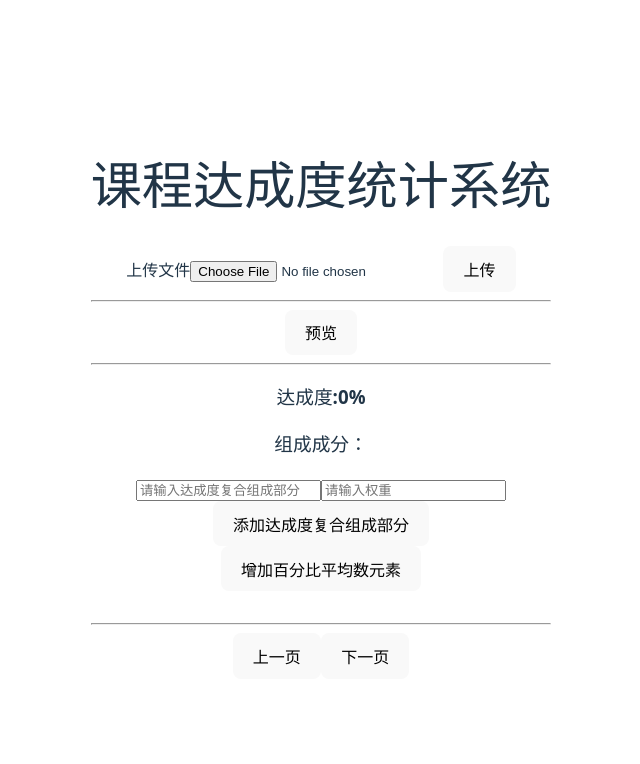
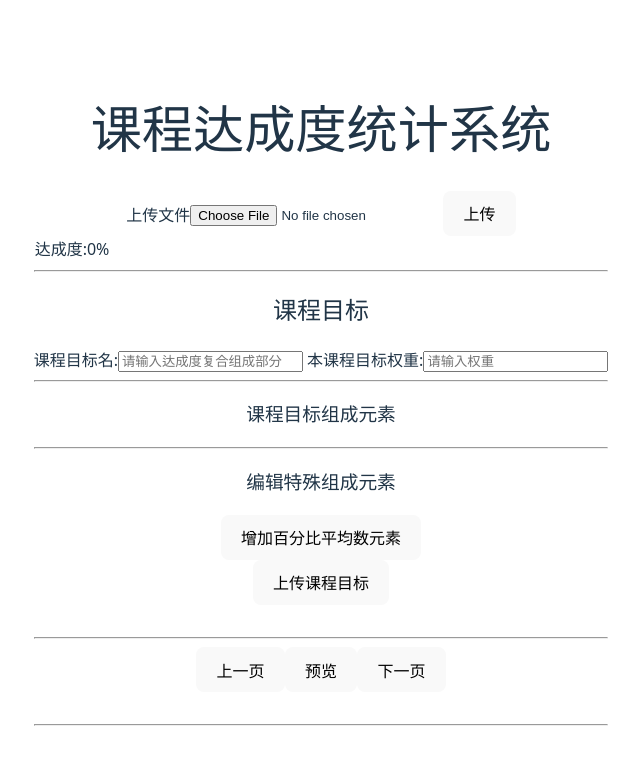
Before and after one commit to Arile-V/zjutDBsys, a React (Vite) app: page / in a window 1280 px wide. Shown: the top 764 px of the page, without its empty margins (319-959 px from the left). Built offline with nearby package versions, Linux system fonts and the light colour scheme.

Commit message:
美化UI界面，课程目标以表格元素加入

```diff
--- a/src/second/FileInput.tsx
+++ b/src/second/FileInput.tsx
@@ -1,11 +1,13 @@
 import * as XLSX from 'xlsx';
 import TBS from './third/TBS';
 import SumUp from './third/SumUp';
+import React from 'react';
 
 function FileInput(){
     let htmlPages: string[] = [];
     let jsonList: any[] = []; // 存放html页面的数组
     let headers: any[][] = [];
+    const [PutT, setPut] = React.useState(false);
     return(
         <>
             <div className="file-input">
@@ -36,7 +38,7 @@ function FileInput(){
                         }
                         fileInput.value = ''
                     }}>上传</button>
-                <TBS htmlPages={htmlPages} jsonList={jsonList} headers={headers}/>
+                {!PutT&&<TBS htmlPages={htmlPages} jsonList={jsonList} headers={headers} Put={PutT}/>}
             </div>
         </>
     )
--- a/src/second/third/SumUp.tsx
+++ b/src/second/third/SumUp.tsx
@@ -73,13 +73,17 @@ const SumUp = (Props: Props) => {
                 //setWeightSum(weightSum+SonSum.getMainWeight());//TODO记得写一个根据这个值判断是否提醒的元素
                 SonSum = new sonSum("");
                 //sumUpButtons.innerHTML += `<button id="sumUpButton${sumUpButtons.children.length}" onclick=${PlusIntoSum()} value=${sumUpButtons.children.length}>${context.value} ${weight.value}</button>`
-                plus += `|成分：${context.value}得分：${littleSum*100}% 权重：${weight.value}|`;
+                plus += `<tr><td>课程目标组成：${context.value}</td><td>得分：${littleSum*100}%</td><td>权重：${weight.value}</td></tr>`;
                 //写一个将此复合组成部分的子元素及其权重展示的功能
             }
         }
         let SUM = document.getElementById("SUM");
         if(SUM) {
-            SUM.innerHTML = "总达成度："+(Sum*100)+"% 组成部分"+plus;
+            SUM.innerHTML = "总达成度："+(Sum*100)+"%";
+        }
+        let ele = document.getElementById("ele");
+        if(ele) {
+            ele.innerHTML = plus;
         }
         context.value = "";
         weight.value = "";
@@ -92,6 +96,7 @@ const SumUp = (Props: Props) => {
             let percent = Number(prompt("请输入百分比"));
             if(index === undefined || percent === undefined) {
                 alert("请输入列号和百分比")
+                return;
             }
             else {
                 let ret = 0;
@@ -170,19 +175,25 @@ const SumUp = (Props: Props) => {
     return(
         <>
         <div id="sumUp">
-            <h3 id="SUM">达成度:{Sum}%</h3>
-            <h3>组成成分：{plus}</h3>
+            <thead><tr><td id="SUM">达成度:{Sum}%</td></tr></thead>
+            <tbody id="ele" >{plus}</tbody>
+            <hr/>
+            <h2>课程目标</h2>
+            <label htmlFor="Context">课程目标名:</label>
             <input id="Context" type="text" placeholder="请输入达成度复合组成部分"></input>
+            <label htmlFor="Weight"> 本课程目标权重:</label>
             <input id="Weight" type="text" placeholder="请输入权重"></input>
+            <br/>
+            <hr/>
+            <h3>课程目标组成元素</h3>
             <div id="Son"></div>
-            <button id="sumUpButton" onClick={()=>ComplexPlusIntoSum()}>添加达成度复合组成部分</button>
+            <hr/>
+            <div id="tools"><h3>编辑特殊组成元素</h3>
+            <button onClick={()=>sumDataPercent(Props.jsonList)}>增加百分比平均数元素</button>
+            </div>
+            <button id="sumUpButton" onClick={()=>ComplexPlusIntoSum()}>上传课程目标</button>
         </div>
-        <div id="percentAverage">
-            <button onClick={()=>sumDataPercent(Props.jsonList)}>增加百分比平均数元素</button>
-        </div>
-        <div id="sumUpButtons">
-        </div>
-        <div id="Weight"></div>
+
         </>
     )
 }
--- a/src/second/third/TBS.tsx
+++ b/src/second/third/TBS.tsx
@@ -6,6 +6,7 @@ interface TBSProps {
     htmlPages: string[];
     jsonList: any[];
     headers: any[][];
+    Put: any;
 }
 
 
@@ -15,6 +16,12 @@ function TBS(props: TBSProps) {
     const showPreviousPage = () => {
         setCurrentIndex((prevIndex) => Math.max(prevIndex - 1, 0));
     };
+
+    const showIt = () => {
+        if(props.Put==true){
+            showThis();
+        }
+    }
 
     const showThis = () => {
         // setCurrentIndex((prevIndex) => Math.max(prevIndex - 1, 0));
@@ -26,17 +33,15 @@ function TBS(props: TBSProps) {
     };
     return(
         <>
-        <br/>
-        <hr/>
-        <button onClick={showThis}>预览</button>
-        <br/>
-        <hr/>
         <SumUp jsonList={props.jsonList[currentIndex]} headers={props.headers[currentIndex]}/>
         <br/>
         <hr/>
         <button onClick={showPreviousPage}>上一页</button>
+        <button onClick={showThis}>预览</button>
         <button onClick={showNextPage}>下一页</button>
         <div dangerouslySetInnerHTML={{ __html: htmlPages[currentIndex] }} />
+        <br/>
+        <hr/>
         </>
     )
 }
```
